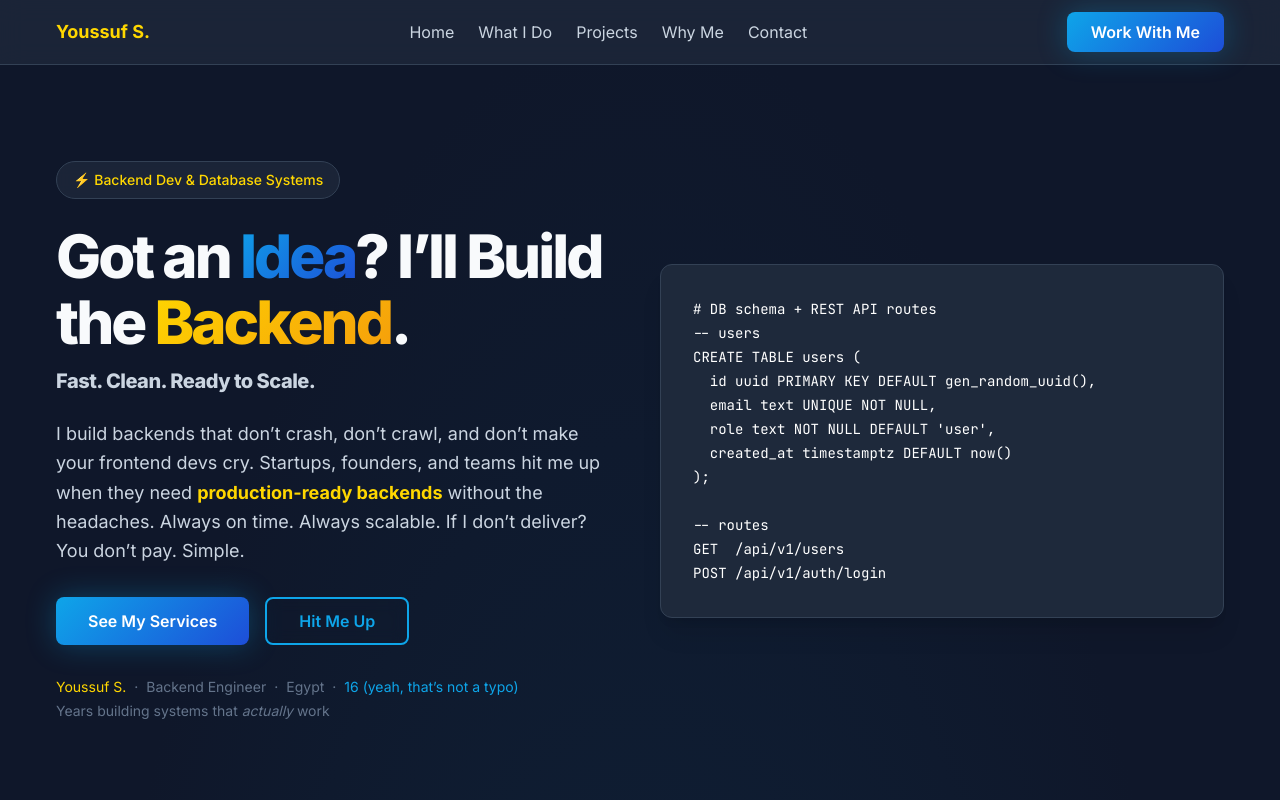
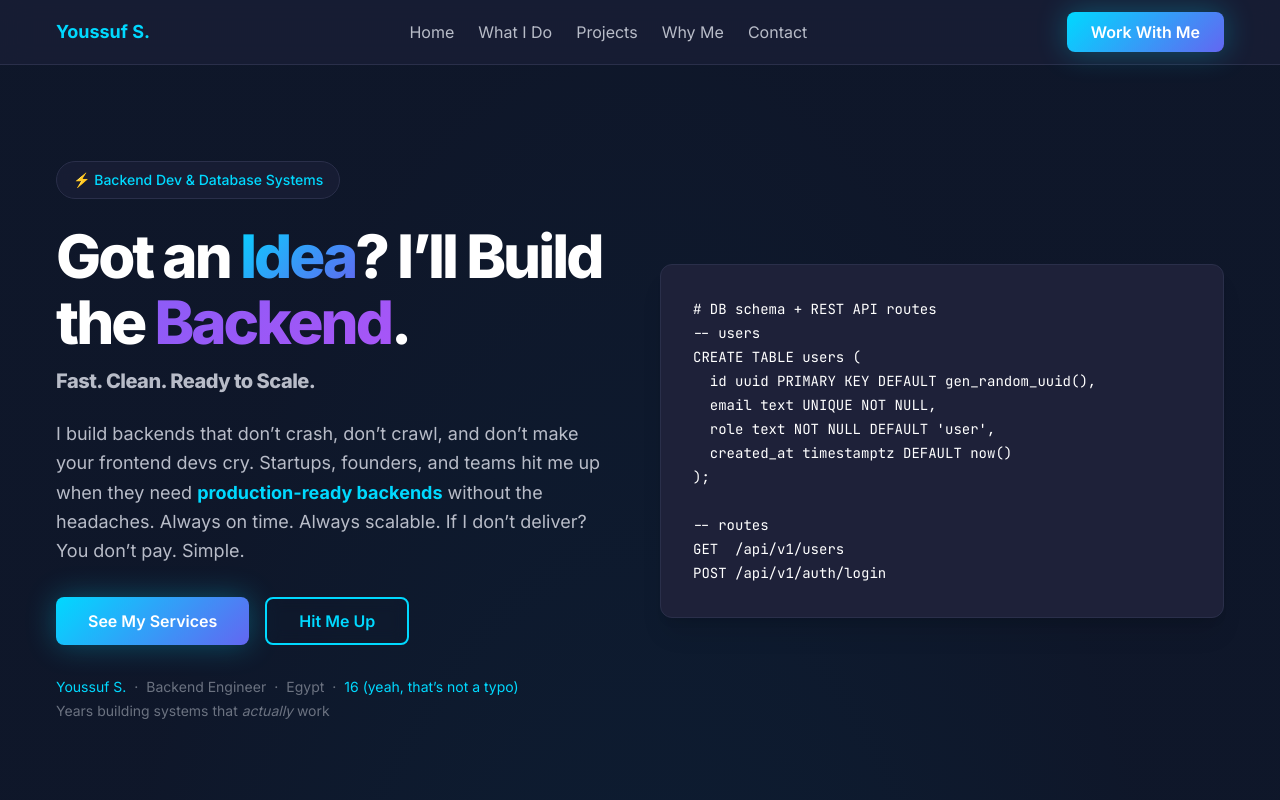
Before and after one commit to YoussufSalah/youssuf-solo-dev, a Next.js app: page / in a window 1280 px wide. Shown: the top 800 px of the page. Built offline with nearby package versions, Linux system fonts and the light colour scheme.

Commit message:
Updated landing page design system

```diff
--- a/src/app/globals.css
+++ b/src/app/globals.css
@@ -3,26 +3,36 @@
 /* Design tokens */
 :root {
   /* Colors */
-  --color-primary: #0EA5E9;
-  --color-secondary: #1E293B;
-  --color-accent: #F59E0B;
-  --color-accent-gold: #FFD700;
-  --color-accent-amber: #FFC107;
-  --color-warning: #EF4444;
+  --color-primary: #00D9FF;
+  --color-secondary: #6366F1;
+  --color-accent: #8B5CF6;
+  --color-accent-purple: #A855F7;
+  --color-accent-pink: #EC4899;
+  --color-warning: #F59E0B;
   --color-success: #10B981;
-  --color-background: #0F172A;
-  --color-surface: #1E293B;
-  --color-surface-elevated: #334155;
-  --color-surface-glass: rgba(30, 41, 59, 0.8);
-  --color-text-primary: #F8FAFC;
-  --color-text-secondary: #CBD5E1;
-  --color-text-muted: #64748B;
-  --color-text-accent: #FFD700;
-  --color-border: #334155;
-  --color-border-accent: #0EA5E9;
-  --gradient-primary: linear-gradient(135deg, #0EA5E9 0%, #1D4ED8 100%);
-  --gradient-gold: linear-gradient(135deg, #FFD700 0%, #F59E0B 100%);
-  --gradient-surface: linear-gradient(135deg, #1E293B 0%, #334155 100%);
+  --color-error: #EF4444;
+  --color-background: #0B1426;
+  --color-background-secondary: #1A1F36;
+  --color-surface: #1E2139;
+  --color-surface-elevated: #252B47;
+  --color-surface-card: #1A1F36;
+  --color-surface-glass: rgba(26, 31, 54, 0.8);
+  --color-surface-overlay: rgba(30, 33, 57, 0.9);
+  --color-text-primary: #FFFFFF;
+  --color-text-secondary: #B8BCC8;
+  --color-text-muted: #6B7280;
+  --color-text-accent: #00D9FF;
+  --color-border: #2A2F4A;
+  --color-border-light: #3A3F5A;
+  --color-border-accent: #00D9FF;
+  --gradient-primary: linear-gradient(135deg, #00D9FF 0%, #6366F1 100%);
+  --gradient-purple: linear-gradient(135deg, #8B5CF6 0%, #A855F7 100%);
+  --gradient-surface: linear-gradient(135deg, #1A1F36 0%, #252B47 100%);
+  --gradient-card: linear-gradient(145deg, #1E2139 0%, #1A1F36 100%);
+
+  /* Legacy aliases (backwards compatibility) */
+  --color-accent-gold: var(--color-primary);
+  --color-accent-amber: var(--color-accent);
 
   /* Typography */
   --font-heading-weight: 700;
@@ -35,13 +45,17 @@
   --font-display-letter-spacing: -0.05em;
 
   /* Effects */
-  --shadow-sm: 0 1px 3px 0 rgba(0, 0, 0, 0.5);
-  --shadow-md: 0 4px 12px 0 rgba(0, 0, 0, 0.4);
-  --shadow-lg: 0 8px 25px 0 rgba(0, 0, 0, 0.6);
-  --shadow-xl: 0 16px 40px 0 rgba(0, 0, 0, 0.7);
-  --shadow-glow-blue: 0 0 30px rgba(14, 165, 233, 0.3);
-  --shadow-glow-gold: 0 0 30px rgba(255, 215, 0, 0.3);
-  --shadow-inner: inset 0 2px 4px 0 rgba(0, 0, 0, 0.3);
+  --shadow-sm: 0 1px 3px 0 rgba(0, 0, 0, 0.6);
+  --shadow-md: 0 4px 12px 0 rgba(0, 0, 0, 0.5);
+  --shadow-lg: 0 8px 25px 0 rgba(0, 0, 0, 0.7);
+  --shadow-xl: 0 16px 40px 0 rgba(0, 0, 0, 0.8);
+  --shadow-card: 0 4px 16px 0 rgba(0, 0, 0, 0.4);
+  --shadow-glow-cyan: 0 0 30px rgba(0, 217, 255, 0.3);
+  --shadow-glow-purple: 0 0 30px rgba(139, 92, 246, 0.3);
+  /* Legacy glow names */
+  --shadow-glow-blue: var(--shadow-glow-cyan);
+  --shadow-glow-gold: var(--shadow-glow-purple);
+  --shadow-inner: inset 0 2px 4px 0 rgba(0, 0, 0, 0.4);
 
   /* Layout */
   --container-max-width: 1200px;
@@ -84,8 +98,8 @@ body {
 
 /* Animations */
 @keyframes pulse-glow {
-  from { box-shadow: var(--shadow-glow-blue); }
-  to { box-shadow: var(--shadow-glow-gold); }
+  from { box-shadow: var(--shadow-glow-cyan); }
+  to { box-shadow: var(--shadow-glow-purple); }
 }
 
 @keyframes fadeIn {
--- a/src/app/page.js
+++ b/src/app/page.js
@@ -280,7 +280,7 @@ export default function Home() {
                             <span
                                 className="text-[var(--color-text-accent)]"
                                 style={{
-                                    background: "var(--gradient-gold)",
+                                    background: "var(--gradient-purple)",
                                     WebkitBackgroundClip: "text",
                                     WebkitTextFillColor: "transparent",
                                 }}
```
